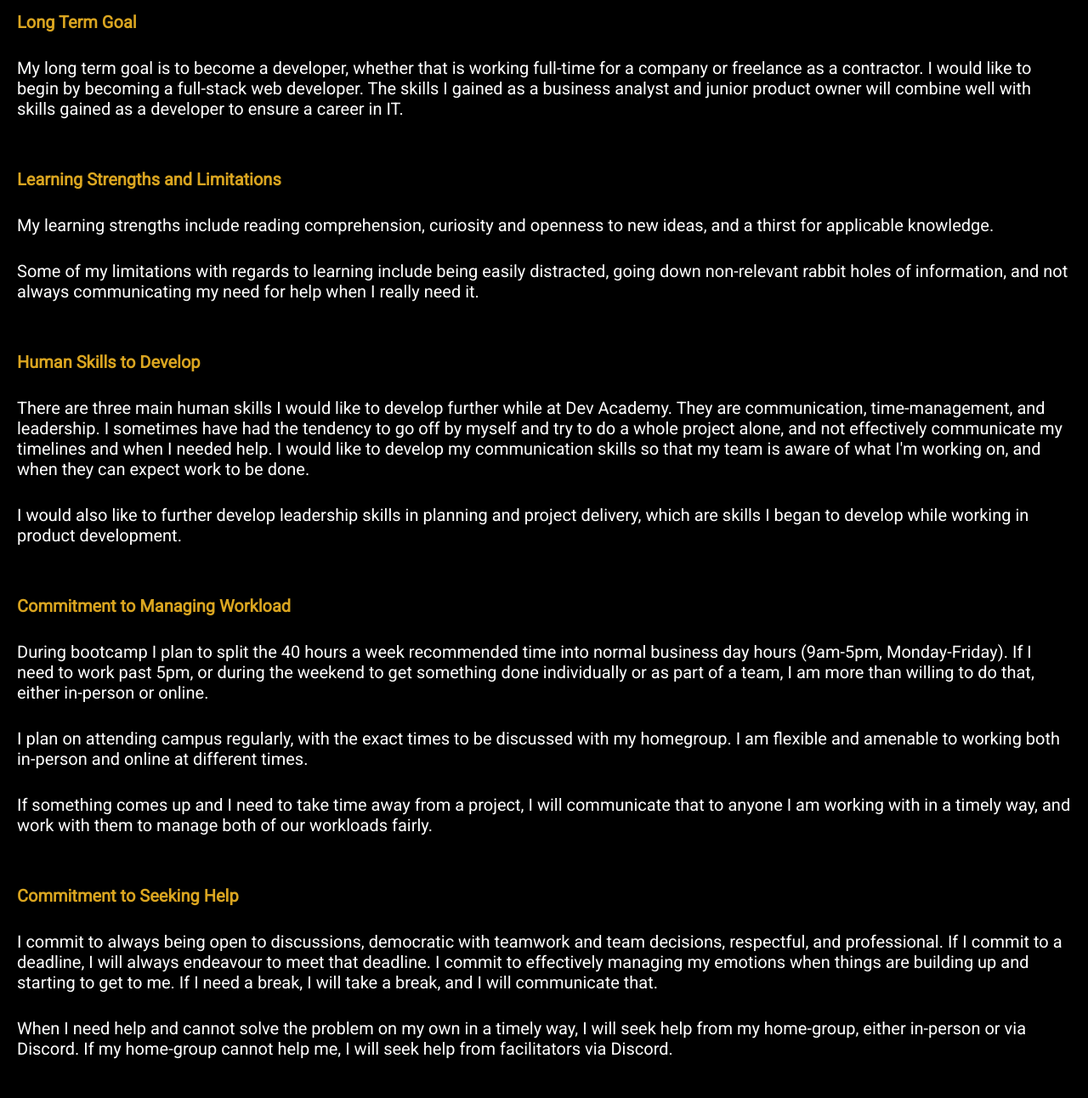
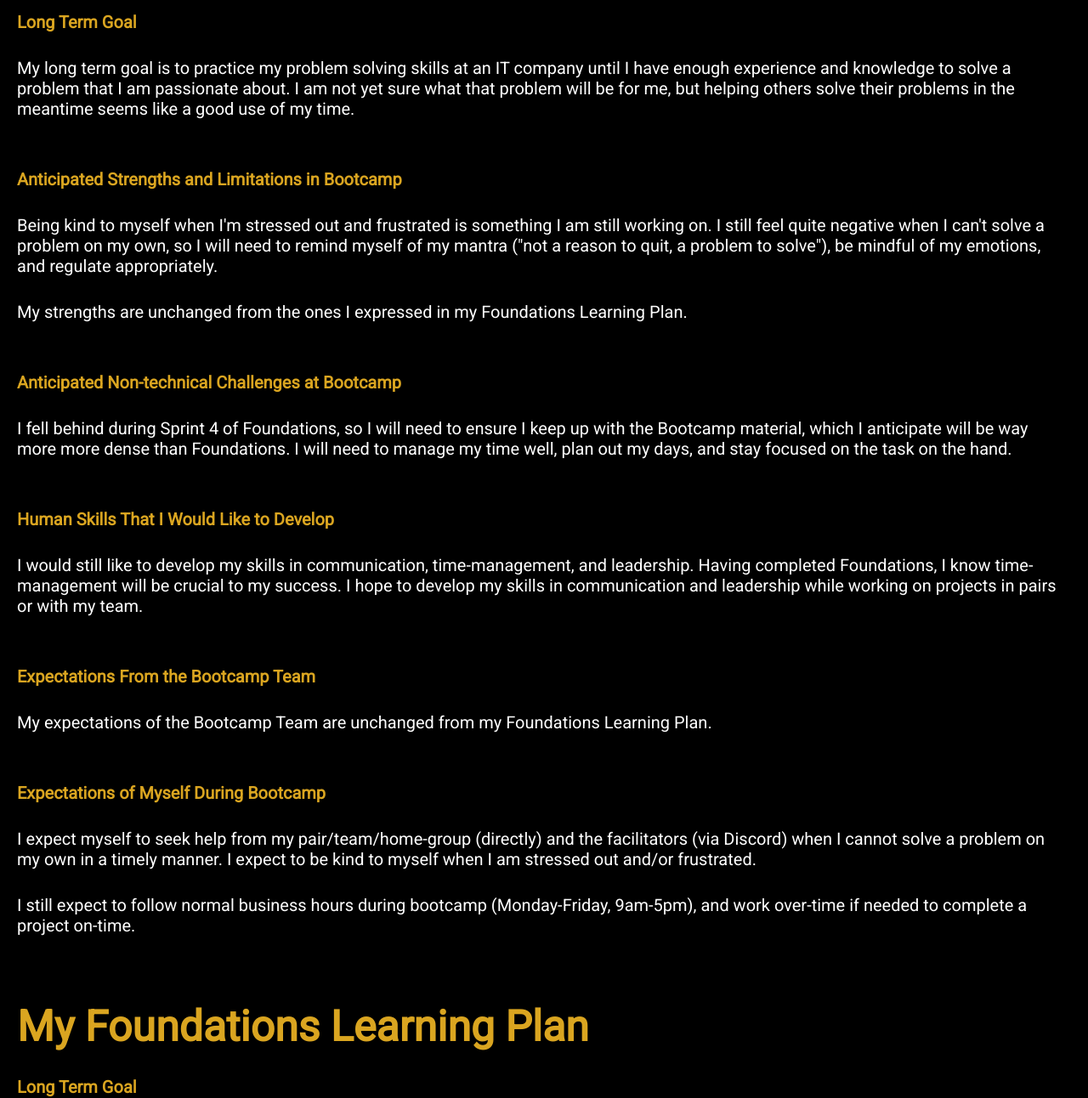
Before and after one commit to korey-zondag/korey-zondag.github.io, a plain HTML site: page blog/learning-plan.html in a window 1280 px wide. Shown: the part 274-1566 px from the top of the page at 85% size. Drawn offline with Linux system fonts and the light colour scheme.

Commit message:
complete bootcamp learning plan blog

```diff
--- a/blog/learning-plan.html
+++ b/blog/learning-plan.html
@@ -37,8 +37,67 @@
         </ul>
       </nav>
     </header>
-    <h1>21st June 2025</h1>
-    <h2>My Learning Plan</h2>
+    <h1>21st June 2025 (Foundations Plan) & 15th July 2025 (Bootcamp Plan)</h1>
+    <h2>My Bootcamp Learning Plan</h2>
+    <h3>Long Term Goal</h3>
+    <p>
+      My long term goal is to practice my problem solving skills at an IT
+      company until I have enough experience and knowledge to solve a problem
+      that I am passionate about. I am not yet sure what that problem will be
+      for me, but helping others solve their problems in the meantime seems like
+      a good use of my time.
+    </p>
+    <br />
+    <h3>Anticipated Strengths and Limitations in Bootcamp</h3>
+    <p>
+      Being kind to myself when I'm stressed out and frustrated is something I
+      am still working on. I still feel quite negative when I can't solve a
+      problem on my own, so I will need to remind myself of my mantra ("not a
+      reason to quit, a problem to solve"), be mindful of my emotions, and
+      regulate appropriately.
+    </p>
+    <p>
+      My strengths are unchanged from the ones I expressed in my Foundations
+      Learning Plan.
+    </p>
+    <br />
+    <h3>Anticipated Non-technical Challenges at Bootcamp</h3>
+    <p>
+      I fell behind during Sprint 4 of Foundations, so I will need to ensure I
+      keep up with the Bootcamp material, which I anticipate will be way more
+      more dense than Foundations. I will need to manage my time well, plan out
+      my days, and stay focused on the task on the hand.
+    </p>
+    <br />
+    <h3>Human Skills That I Would Like to Develop</h3>
+    <p>
+      I would still like to develop my skills in communication, time-management,
+      and leadership. Having completed Foundations, I know time-management will
+      be crucial to my success. I hope to develop my skills in communication and
+      leadership while working on projects in pairs or with my team.
+    </p>
+    <br />
+    <h3>Expectations From the Bootcamp Team</h3>
+    <p>
+      My expectations of the Bootcamp Team are unchanged from my Foundations
+      Learning Plan.
+    </p>
+    <br />
+    <h3>Expectations of Myself During Bootcamp</h3>
+    <p>
+      I expect myself to seek help from my pair/team/home-group (directly) and
+      the facilitators (via Discord) when I cannot solve a problem on my own in
+      a timely manner. I expect to be kind to myself when I am stressed out
+      and/or frustrated.
+    </p>
+    <p>
+      I still expect to follow normal business hours during bootcamp
+      (Monday-Friday, 9am-5pm), and work over-time if needed to complete a
+      project on-time.
+    </p>
+    <br />
+    <br />
+    <h2>My Foundations Learning Plan</h2>
     <h3>Long Term Goal</h3>
     <p>
       My long term goal is to become a developer, whether that is working
```
Also changed, not shown: blogs.html (+1 -1 lines).
